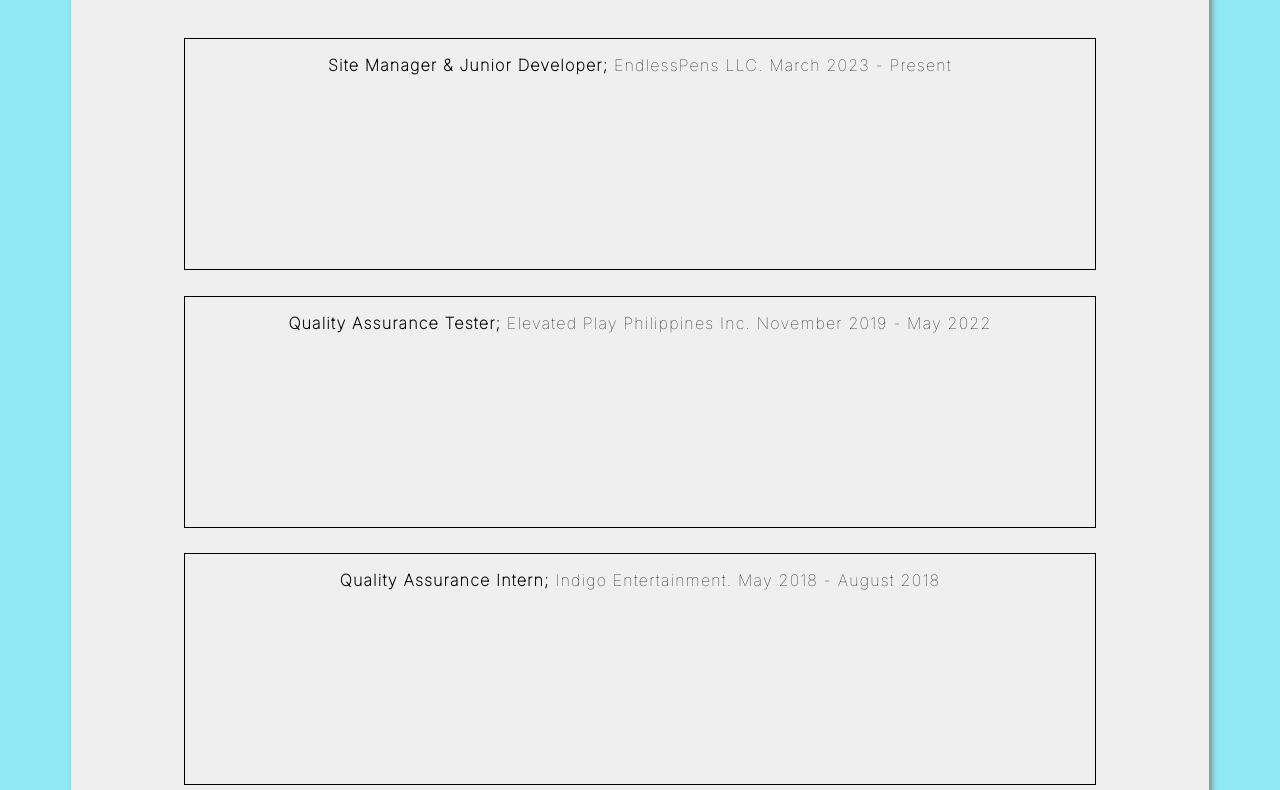
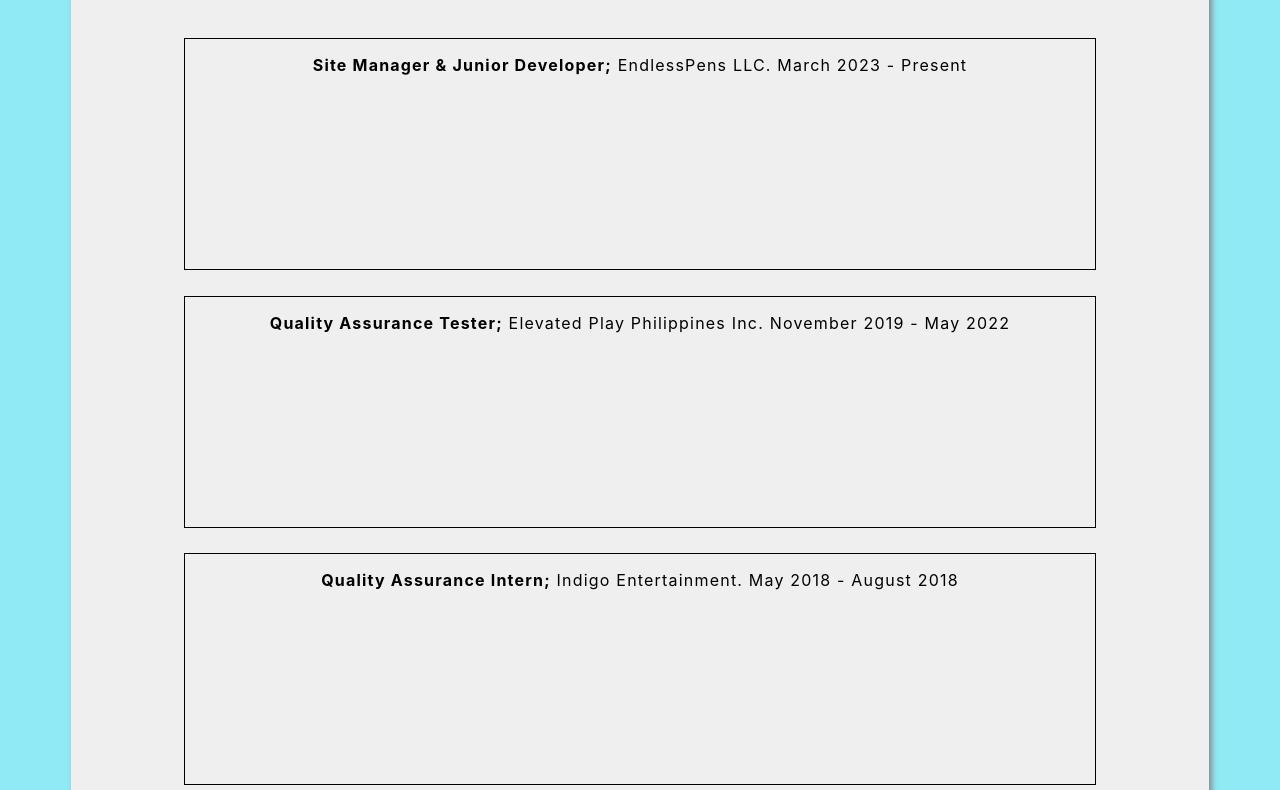
Before and after one commit to kenbegonia/Frontend-Portfolio-Project-1, a website built with Parcel: page my-profile/src/layout_study.html in a window 1280 px wide. Shown: the part 174-964 px from the top of the page. Built offline with nearby package versions, Linux system fonts and the light colour scheme.

Commit message:
Font revised from Inter to Work Sans

```diff
--- a/my-profile/src/layout_study.html
+++ b/my-profile/src/layout_study.html
@@ -6,7 +6,7 @@
   <meta name="viewport" content="width=device-width, initial-scale=1">
   <link rel="preconnect" href="https://fonts.googleapis.com">
   <link rel="preconnect" href="https://fonts.gstatic.com" crossorigin>
-  <link href="https://fonts.googleapis.com/css2?family=Inter:opsz,wght@14..32,100&display=swap" rel="stylesheet">
+  <link href="https://fonts.googleapis.com/css2?family=Work+Sans:ital,wght@0,100..900;1,100..900&display=swap" rel="stylesheet">
 </head>
 <body>
  <div class="flex-container">
```
